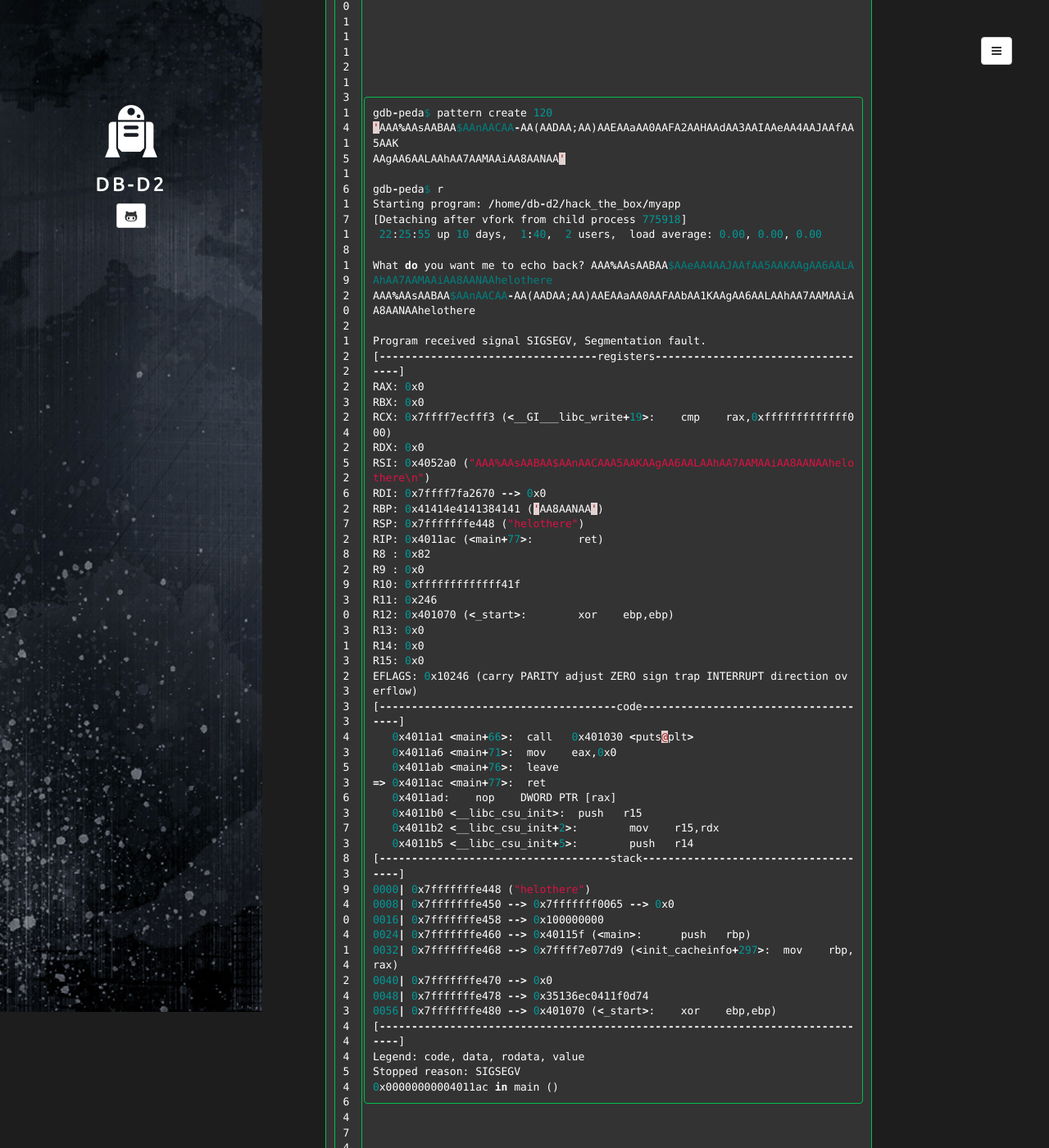
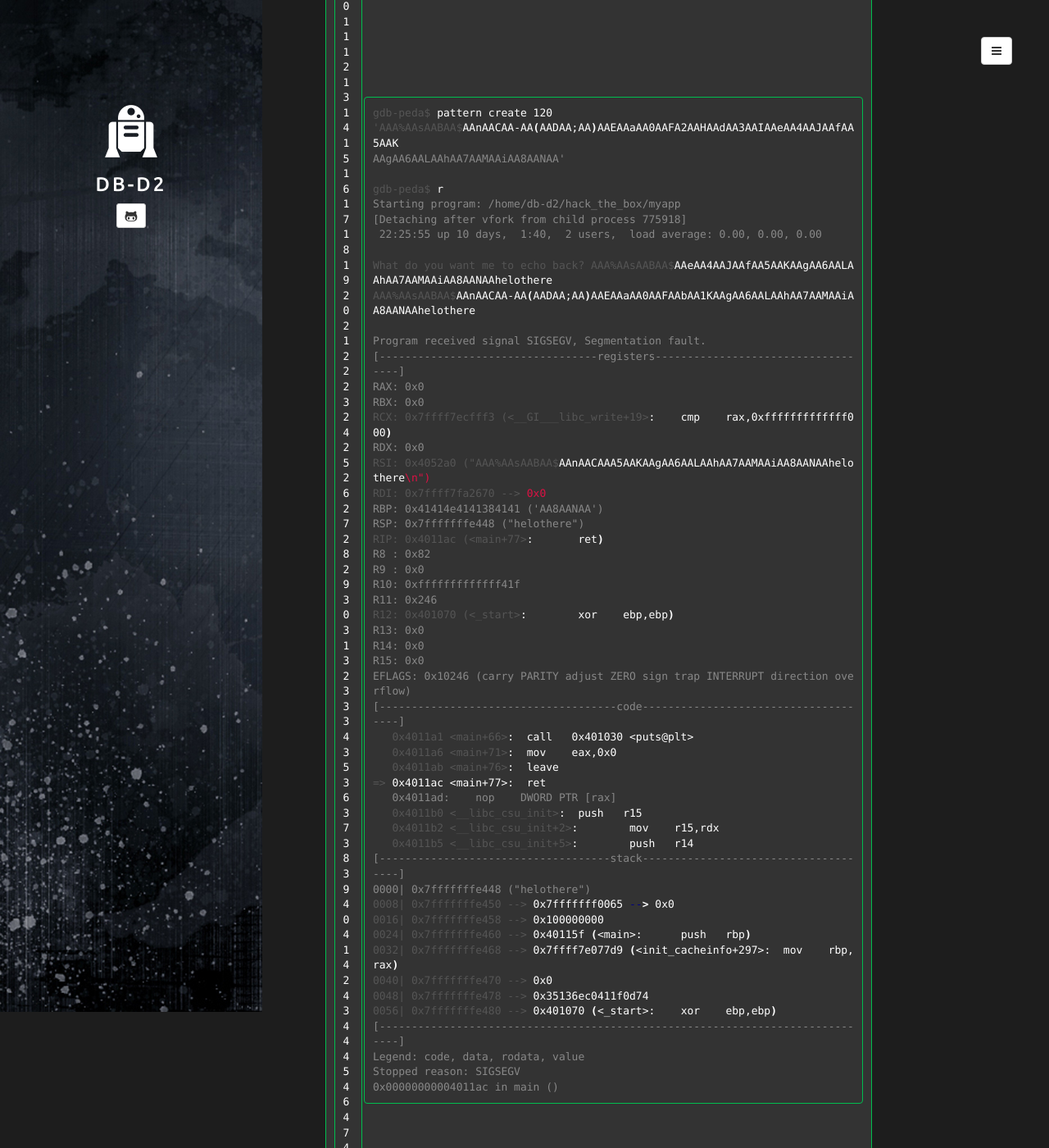
Before and after one commit to db-d2/db-d2.github.io, a Jekyll site: the page built from _posts/2019-08-30-safe.md, in a window 1280 px wide and 1400 px high, scrolled down 5646 px. Shown: the whole window at 82% size. Built offline with Jekyll 4.4.1, drawn with Linux system fonts in a browser that asks for light colours.

Commit message:
Update 2019-08-30-safe.md

```diff
--- a/_posts/2019-08-30-safe.md
+++ b/_posts/2019-08-30-safe.md
@@ -177,7 +177,7 @@ jAA9AAOA found at offset: 120
 
 Now i'll create a new pattern with a size of 120 and throw in 8 junk chars at the end
 
-{% highlight Awk linenos %}
+{% highlight Console linenos %}
 gdb-peda$ pattern create 120
 'AAA%AAsAABAA$AAnAACAA-AA(AADAA;AA)AAEAAaAA0AAFA2AAHAAdAA3AAIAAeAA4AAJAAfAA5AAK
 AAgAA6AALAAhAA7AAMAAiAA8AANAA'
```
